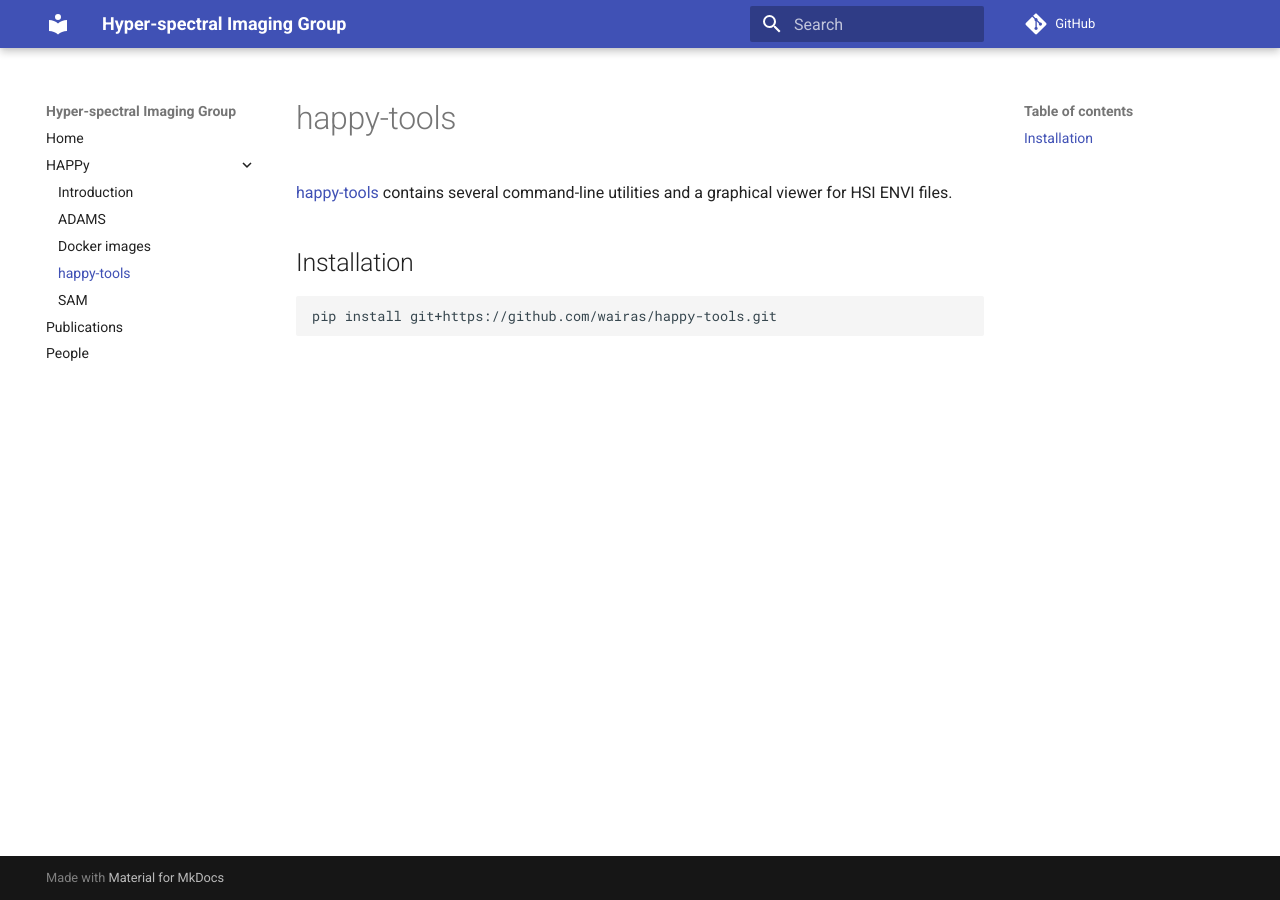
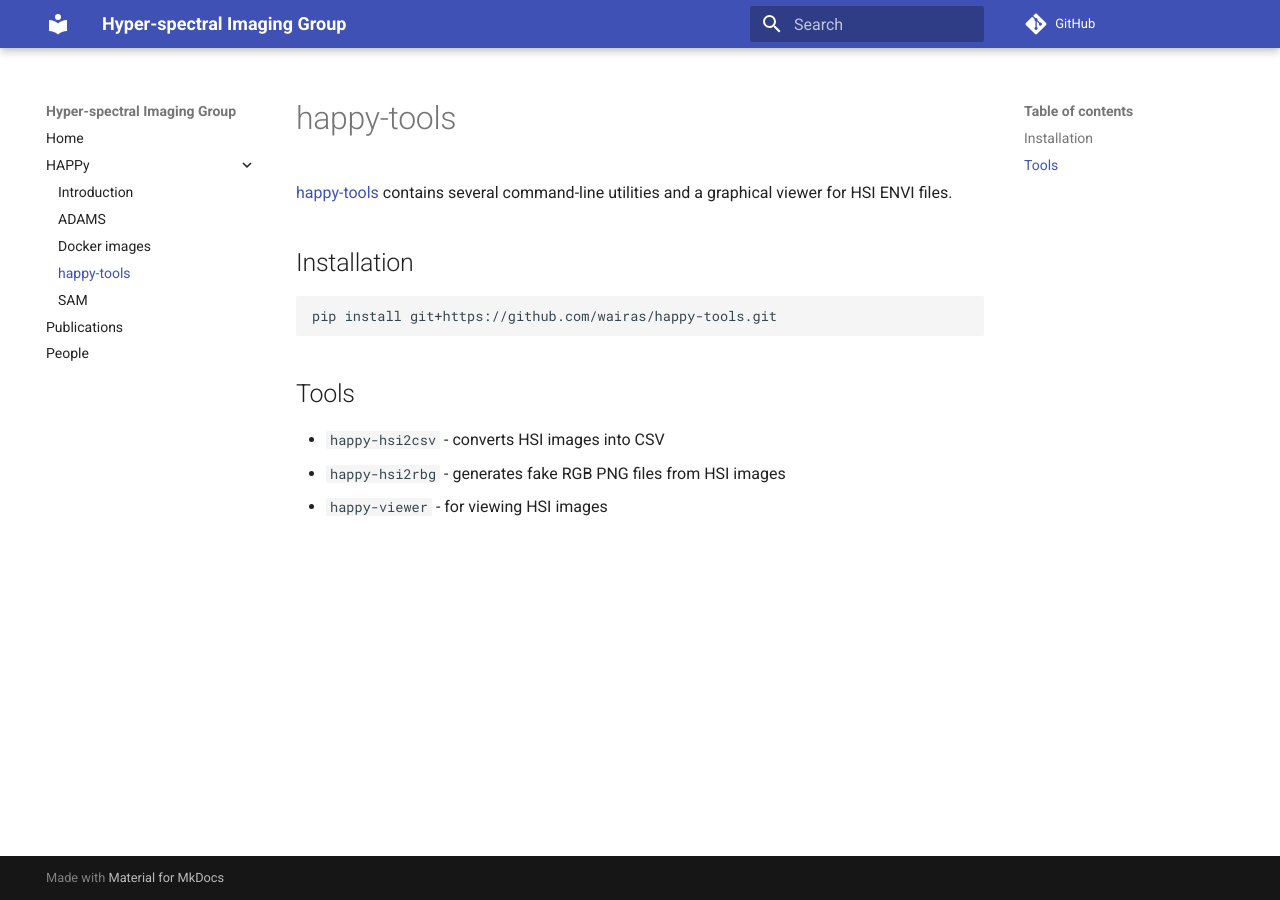
Before and after one commit to wairas/hsi-website, an MkDocs documentation site: the page built from docs/happy/happy_tools.md, in a window 1280 px wide. Built offline with MkDocs 1.6.1 and Material for MkDocs 9.7.7, drawn with Linux system fonts in a browser that asks for light colours; comment, search, counter and statistics services are not loaded.

Commit message:
listed tools

````diff
--- a/docs/happy/happy_tools.md
+++ b/docs/happy/happy_tools.md
@@ -6,3 +6,9 @@ utilities and a graphical viewer for HSI ENVI files.
 ```bash
 pip install git+https://github.com/wairas/happy-tools.git
 ```
+
+# Tools
+
+* `happy-hsi2csv` - converts HSI images into CSV
+* `happy-hsi2rbg` - generates fake RGB PNG files from HSI images
+* `happy-viewer` - for viewing HSI images
````
